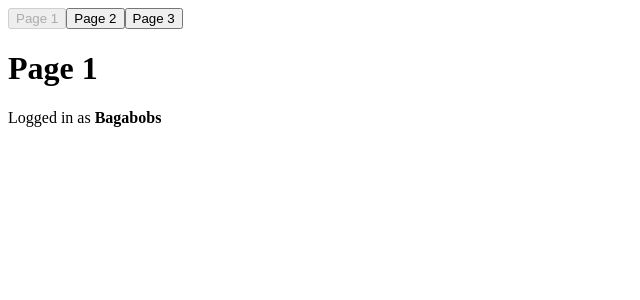
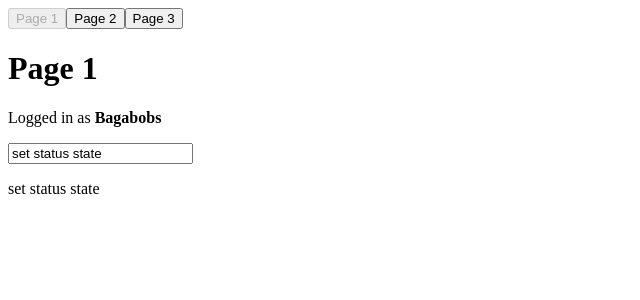
Before and after one commit to bagabobs/learn_react, a React (Create React App) app: page / in a window 1280 px wide. Shown: the top 300 px of the page, without its empty margins (0-640 px from the left). Built offline with nearby package versions, Linux system fonts and the light colour scheme.

Commit message:
done updating stateful context data. menarik juga ini

```diff
--- a/src/App.js
+++ b/src/App.js
@@ -1,6 +1,7 @@
 import {Fragment, useEffect, useState} from "react";
-import { Page1, Page2, Page3 } from './Page';
+import {Page1, Page2, Page3, Status} from './Page';
 import {UserProvider} from "./UserProvider";
+import {StatusProvider} from "./StatusProvider";
 
 function ChoosePage( { page } ) {
     const Page = [ Page1, Page2, Page3 ][page];
@@ -12,6 +13,7 @@ function App() {
 
     return (
         <UserProvider>
+            <StatusProvider>
                 <button onClick={ () => setPage(0) } disabled={ page === 0}>
                     Page 1
                 </button>
@@ -22,6 +24,8 @@ function App() {
                     Page 3
                 </button>
                 <ChoosePage page={ page } />
+                <Status />
+            </StatusProvider>
         </UserProvider>
     );
 }
--- a/src/Page.js
+++ b/src/Page.js
@@ -1,5 +1,6 @@
 import {Fragment, useContext} from "react";
 import {UserContext} from "./UserProvider";
+import {StatusContext} from "./StatusProvider";
 
 function UserName() {
     const user = useContext(UserContext);
@@ -10,11 +11,22 @@ function UserName() {
     );
 }
 
+function SetStatus() {
+    const [ status, setStatus ] = useContext(StatusContext);
+    return <input value={ status } onChange={ e => setStatus(e.target.value) } />;
+}
+
+export function Status() {
+    const [ status ] = useContext(StatusContext);
+    return <p>{ status }</p>;
+}
+
 export function Page1() {
     return (
         <Fragment>
             <h1>Page 1</h1>
             <UserName/>
+            <SetStatus />
         </Fragment>
     );
 }
@@ -33,6 +45,7 @@ export function Page3() {
         <Fragment>
             <h1>Page 3</h1>
             <UserName/>
+            <SetStatus />
         </Fragment>
     );
 }
--- /dev/null
+++ b/src/StatusProvider.js
@@ -0,0 +1,11 @@
+import {createContext, useState} from "react";
+
+export const StatusContext = createContext();
+
+export function StatusProvider( { children } ) {
+    const value = useState("set status state");
+
+    return (
+        <StatusContext.Provider value={value}>{ children }</StatusContext.Provider>
+    );
+}
```
Lines whose indentation alone changed are shown as unchanged.
